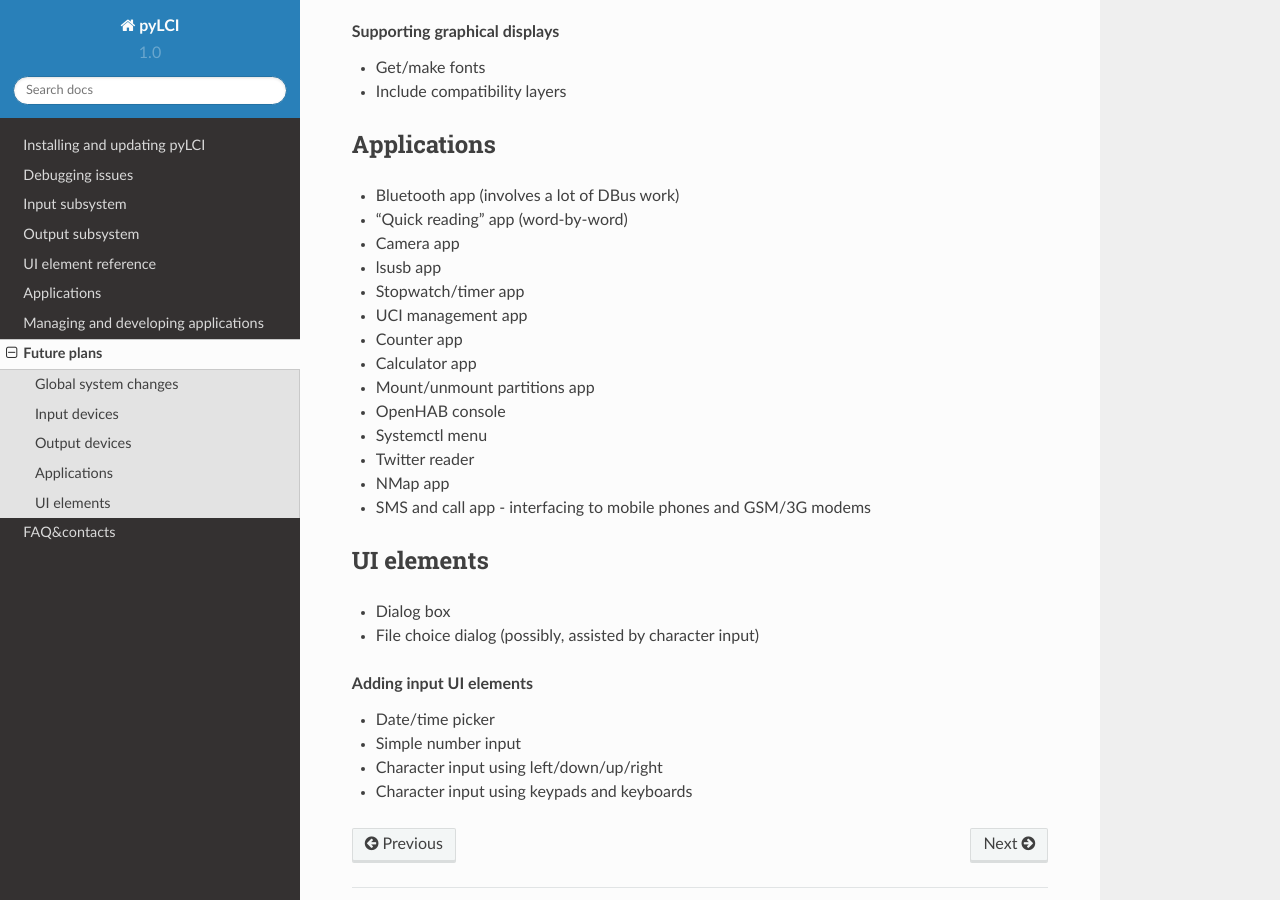
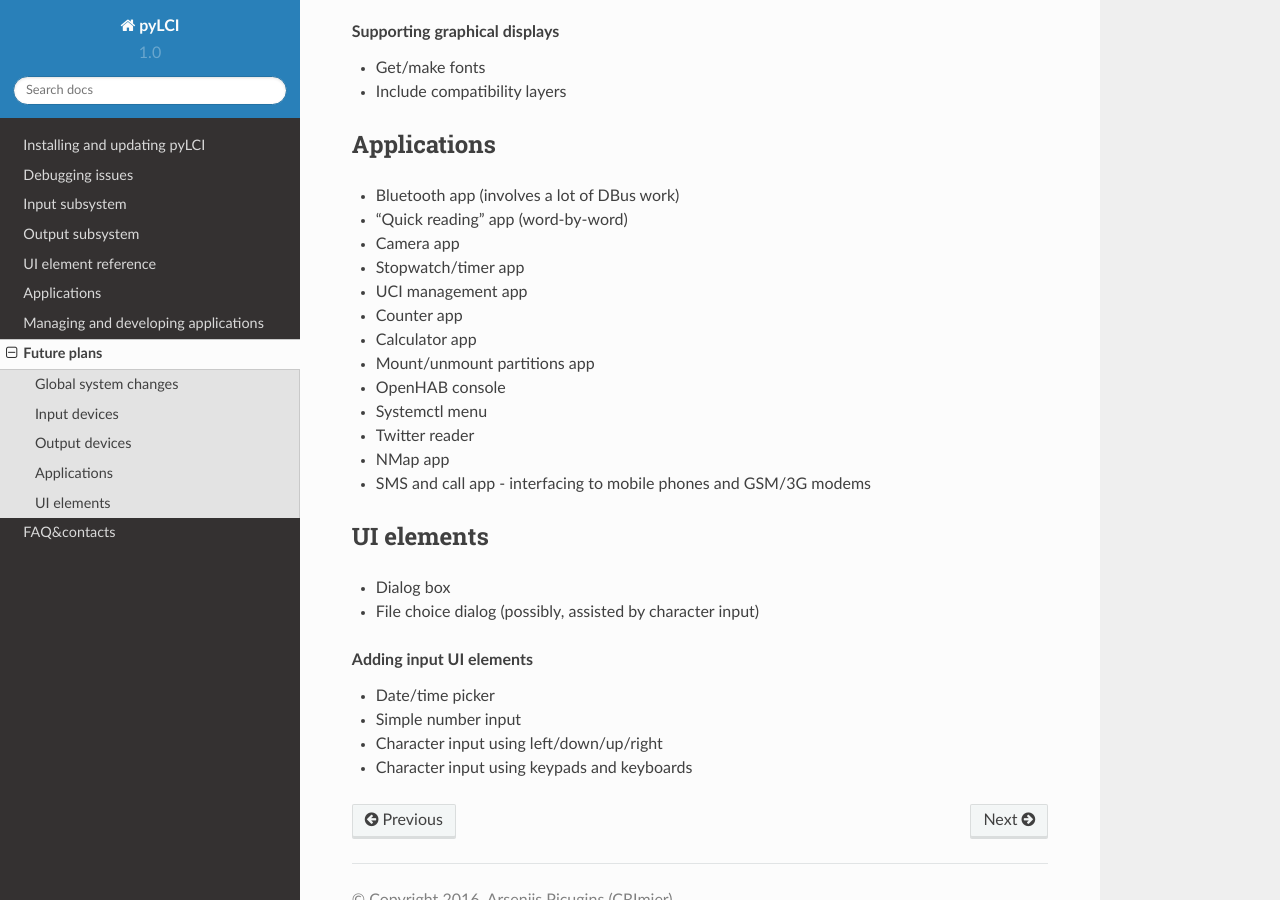
Before and after one commit to CRImier/pyLCI, a Sphinx documentation site: the page built from docs/plans.rst, in a window 1280 px wide and 900 px high, scrolled down 829 px. Built offline with Sphinx 7.4.7 and the Read the Docs theme 2.0.0, drawn with Linux system fonts in a browser that asks for light colours.

Commit message:
Update plans.rst
Added lsusb app, thus removed from TODO list

```diff
--- a/docs/plans.rst
+++ b/docs/plans.rst
@@ -44,7 +44,6 @@ Applications
 * Bluetooth app (involves a lot of DBus work)
 * "Quick reading" app (word-by-word)
 * Camera app
-* lsusb app
 * Stopwatch/timer app
 * UCI management app
 * Counter app
```
